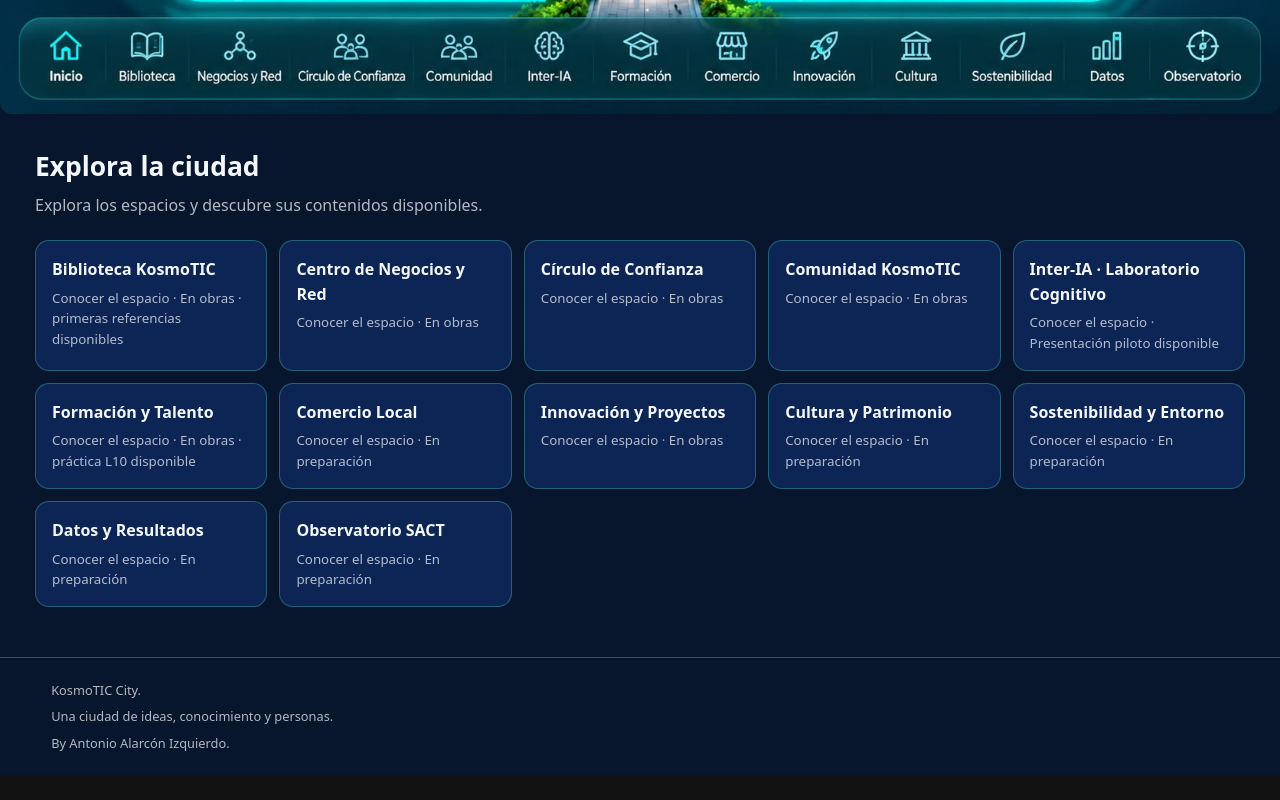
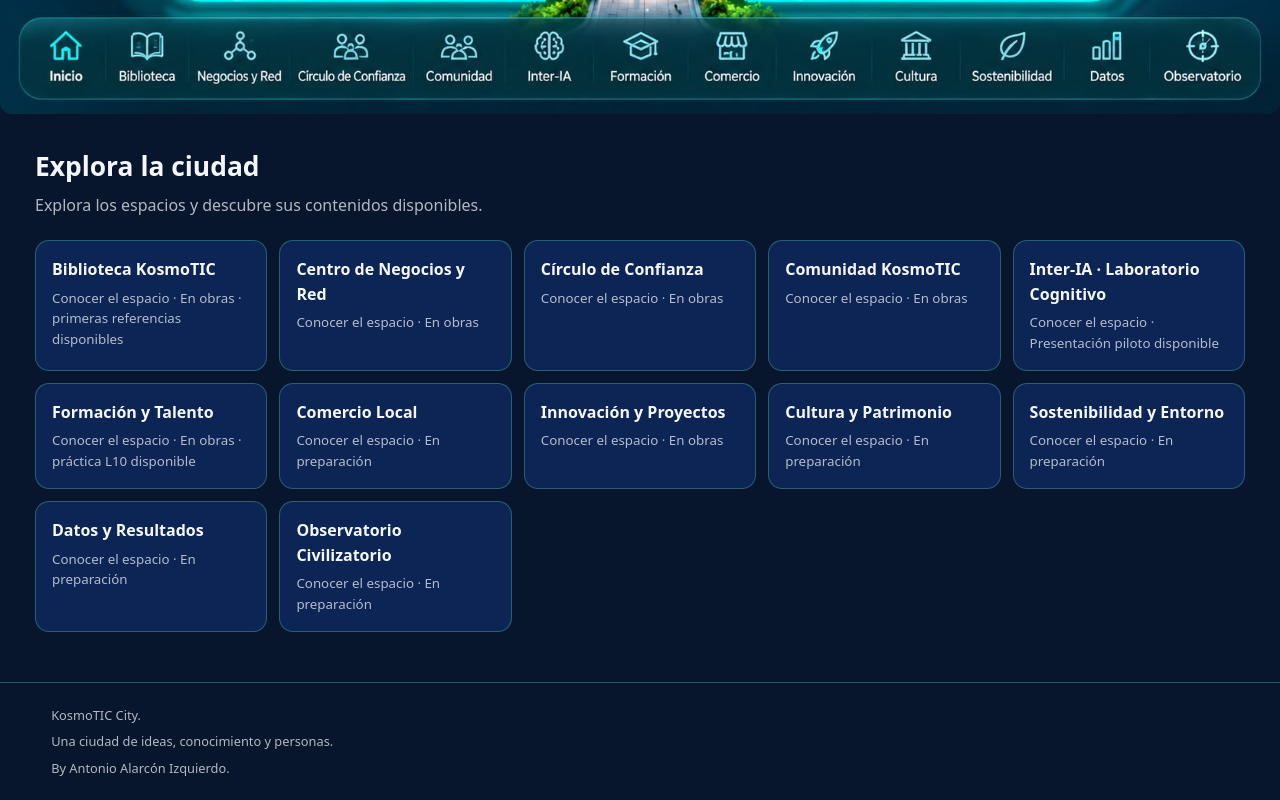
Before and after one commit to antonioalarcon/kosmotic-inter-ia-capacidades, a plain HTML site: page city/index.html in a window 1280 px wide. Shown: the part 848-1648 px from the top of the page. Before the commit the page ends 1623 px from the top, so only its background shows below. Drawn offline with Linux system fonts and the light colour scheme.

Commit message:
Rename 'Observatorio SACT' to 'Observatorio Civilizatorio'

```diff
--- a/city/index.html
+++ b/city/index.html
@@ -48,7 +48,7 @@ Mientras tanto, puedes explorar todos los espacios desde el listado inferior.
 <a class="space-link" href="./portal/#cultura-city"><strong>Cultura y Patrimonio</strong><small>Conocer el espacio · En preparación</small></a>
 <a class="space-link" href="./portal/#sostenibilidad-city"><strong>Sostenibilidad y Entorno</strong><small>Conocer el espacio · En preparación</small></a>
 <a class="space-link" href="./portal/#datos-city"><strong>Datos y Resultados</strong><small>Conocer el espacio · En preparación</small></a>
-<a class="space-link" href="./portal/#observatorio-city"><strong>Observatorio SACT</strong><small>Conocer el espacio · En preparación</small></a>
+<a class="space-link" href="./portal/#observatorio-city"><strong>Observatorio Civilizatorio</strong><small>Conocer el espacio · En preparación</small></a>
 </nav>
 </section>
 <section class="detail" id="detalle" tabindex="-1" aria-labelledby="detail-title" hidden>
```
